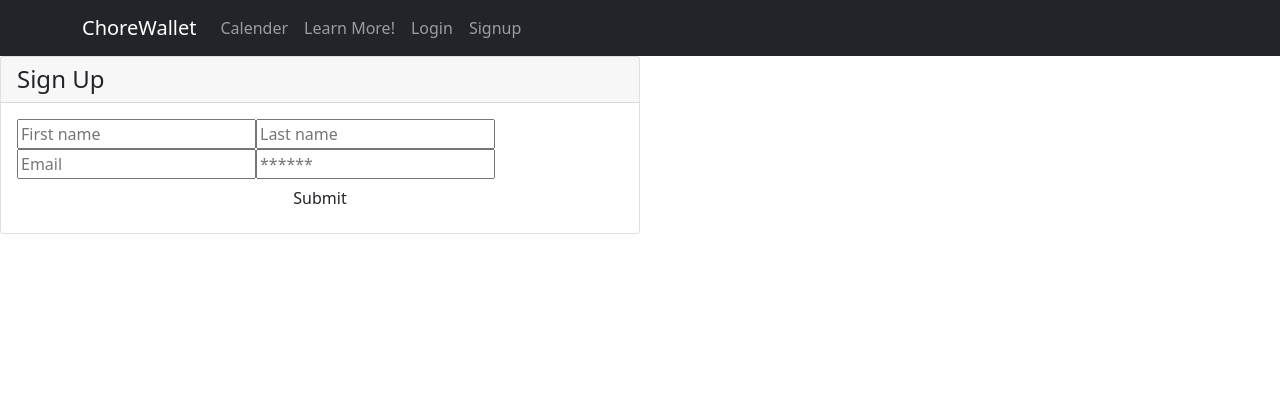
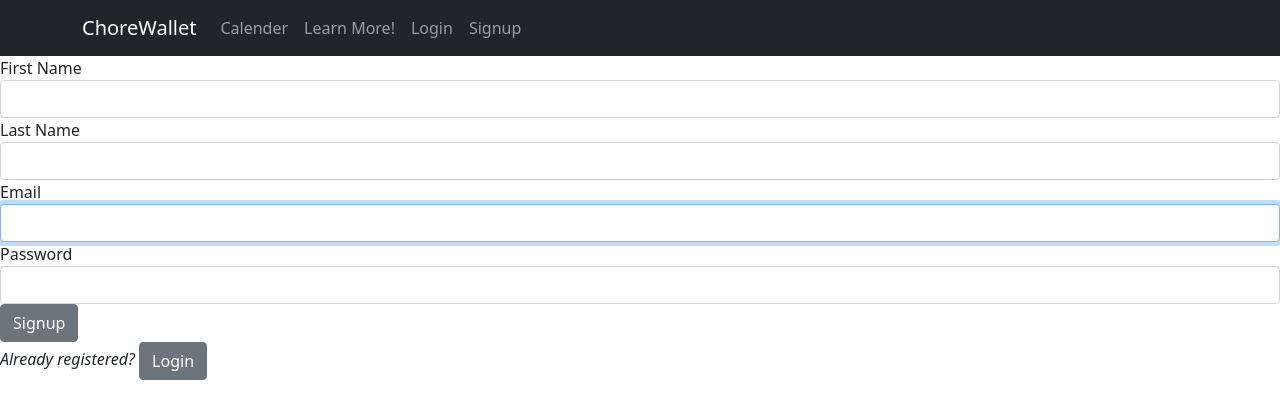
Before and after one commit to BCannon88/ChoreWallet, a React (Create React App) app in the folder client/: page /signup in a window 1280 px wide. Shown: the top 418 px of the page. Built offline with nearby package versions, Linux system fonts and the light colour scheme.

Commit message:
edit login and signup

```diff
--- a/client/src/components/login.js
+++ b/client/src/components/login.js
@@ -1,6 +1,6 @@
 import React, { useState } from "react";
-// import { Button, Form, FormGroup, Label, Input } from 'reactstrap';
-//import { useHistory } from "react-router-dom";
+import { Button, Form, FormGroup, Label, Input } from 'reactstrap';
+import { Link } from 'react-router-dom';
 import { useMutation } from '@apollo/client';
 import { LOGIN_USER } from '../utils/mutations';
 import Auth from '../utils/auth';
@@ -44,47 +44,27 @@
     });
   };
 
-  // const loginSubmit = (e) => {
-  //   e.preventDefault();
-  //   login(email, password)
-  //     .then(() => history.push("/"))
-  //     .catch(() => alert("Invalid email or password"));
-  // };
-
   return (
-    <main className="flex-row justify-center mb-4">
-      <div className="col-12 col-md-6">
-        <div className="card">
-          <h4 className="card-header">Login</h4>
-          <div className="card-body">
-            <form onSubmit={handleFormSubmit}>
-              <input
-                className="form-input"
-                placeholder="Email"
-                name="email"
-                type="email"
-                id="email"
-                value={formState.email}
-                onChange={handleChange}
-              />
-              <input
-                className="form-input"
-                placeholder="******"
-                name="password"
-                type="password"
-                id="password"
-                value={formState.password}
-                onChange={handleChange}
-              />
-              <button className="btn d-block w-100" type="submit">
-                Submit
-              </button>
-            </form>
-
-            {error && <div>Login failed</div>}
-          </div>
-        </div>
-      </div>
-    </main>
+    <div>
+    <Form onSubmit={handleFormSubmit}>
+      <fieldset>
+        <FormGroup>
+          <Label for="email">Email</Label>
+          <Input id="email" type="text" autoFocus onChange={handleChange} />
+        </FormGroup>
+        <FormGroup>
+          <Label for="password">Password</Label>
+          <Input id="password" type="password" onChange={handleChange} />
+        </FormGroup>
+        <FormGroup>
+          <Button>Login</Button>
+        </FormGroup>
+        <em>
+          Not registered? <Link to="/signup"><Button>Signup</Button></Link>
+        </em>
+      </fieldset>
+    </Form>
+    {error && <div>Login failed</div>}
+    </div>
   );
-};
+}
--- a/client/src/components/signup.js
+++ b/client/src/components/signup.js
@@ -1,4 +1,6 @@
-import React, { useState } from 'react';
+import React, { useState } from "react";
+import { Button, Form, FormGroup, Label, Input } from 'reactstrap';
+import { Link } from 'react-router-dom';
 import { useMutation } from '@apollo/client';
 import { ADD_USER } from '../utils/mutations';
 import Auth from '../utils/auth';
@@ -33,61 +35,37 @@
       }
     };
 
-  return (
-    <div>
-    <main className='flex-row justify-center mb-4'>
-      <div className='col-12 col-md-6'>
-        <div className='card'>
-          <h4 className='card-header'>Sign Up</h4>
-          <div className='card-body'>
-            <form onSubmit={handleFormSubmit}>
-              <input
-                className='form-input'
-                placeholder='First name'
-                name='firstName'
-                type='firstName'
-                id='firstName'
-                value={formState.firstName}
-                onChange={handleChange}
-              />
-              <input
-                className='form-input'
-                placeholder='Last name'
-                name='lastName'
-                type='lastName'
-                id='lastName'
-                value={formState.lastName}
-                onChange={handleChange}
-              />
-              <input
-                className='form-input'
-                placeholder='Email'
-                name='email'
-                type='email'
-                id='email'
-                value={formState.email}
-                onChange={handleChange}
-              />
-              <input
-                className='form-input'
-                placeholder='******'
-                name='password'
-                type='password'
-                id='password'
-                value={formState.password}
-                onChange={handleChange}
-              />
-              <button className='btn d-block w-100' type='submit'>
-                Submit
-              </button>
-            </form>
-            {error && <div>Signup failed</div>}
-          </div>
-        </div>
+    return (
+      <div>
+      <Form onSubmit={handleFormSubmit}>
+        <fieldset>
+        <FormGroup>
+            <Label for="firstName">First Name</Label>
+            <Input id="firstName" type="text" autoFocus onChange={handleChange} />
+          </FormGroup>
+          <FormGroup>
+            <Label for="lastName">Last Name</Label>
+            <Input id="lastName" type="text" autoFocus onChange={handleChange} />
+          </FormGroup>
+          <FormGroup>
+            <Label for="email">Email</Label>
+            <Input id="email" type="text" autoFocus onChange={handleChange} />
+          </FormGroup>
+          <FormGroup>
+            <Label for="password">Password</Label>
+            <Input id="password" type="password" onChange={handleChange} />
+          </FormGroup>
+          <FormGroup>
+            <Button>Signup</Button>
+          </FormGroup>
+          <em>
+            Already registered? <Link to="/login"><Button>Login</Button></Link>
+          </em>
+        </fieldset>
+      </Form>
+      {error && <div>Signup failed</div>}
       </div>
-    </main>
-    </div>
-  );
-};
+    );
+  }
 
 export default Signup;
```
